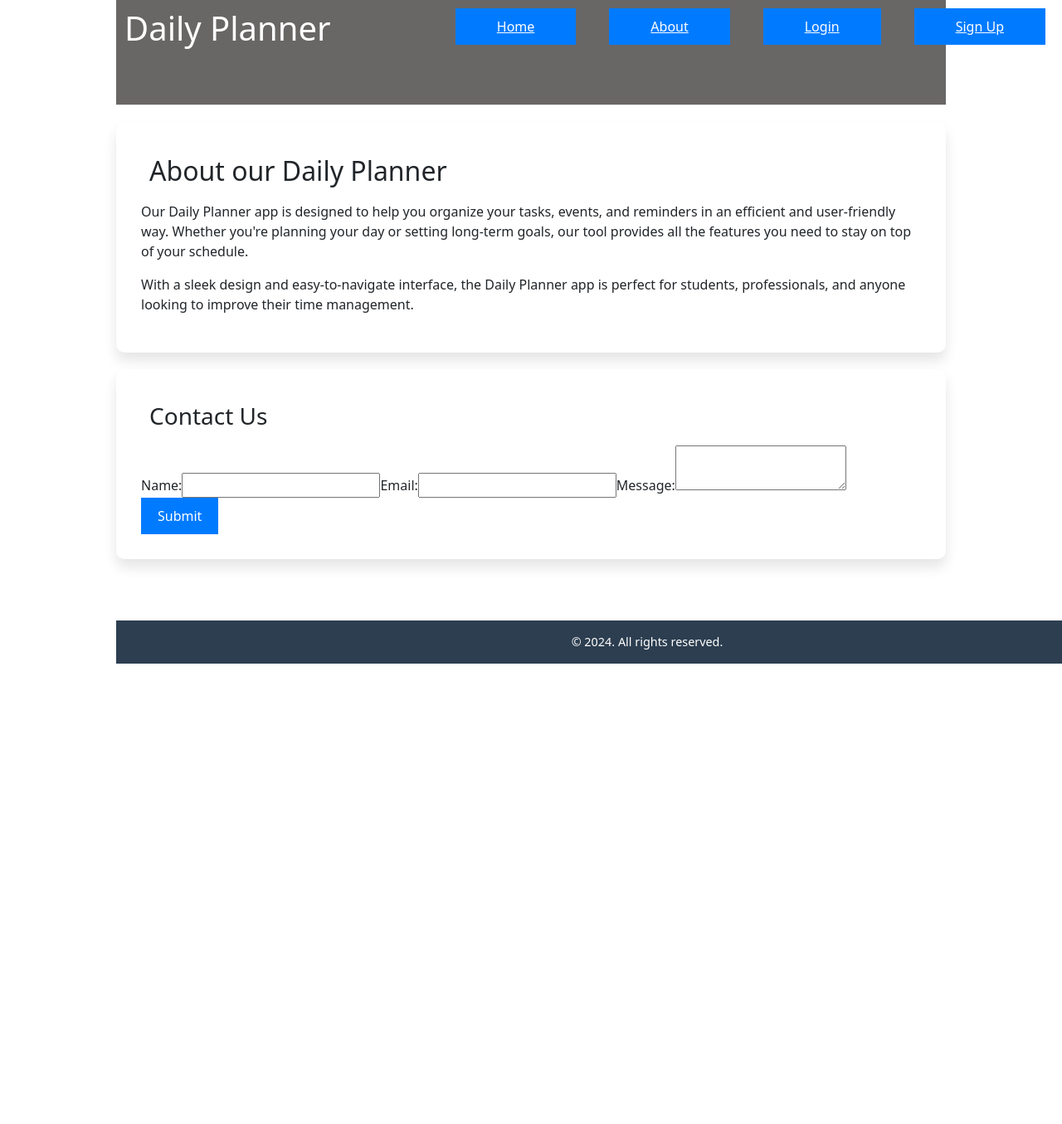
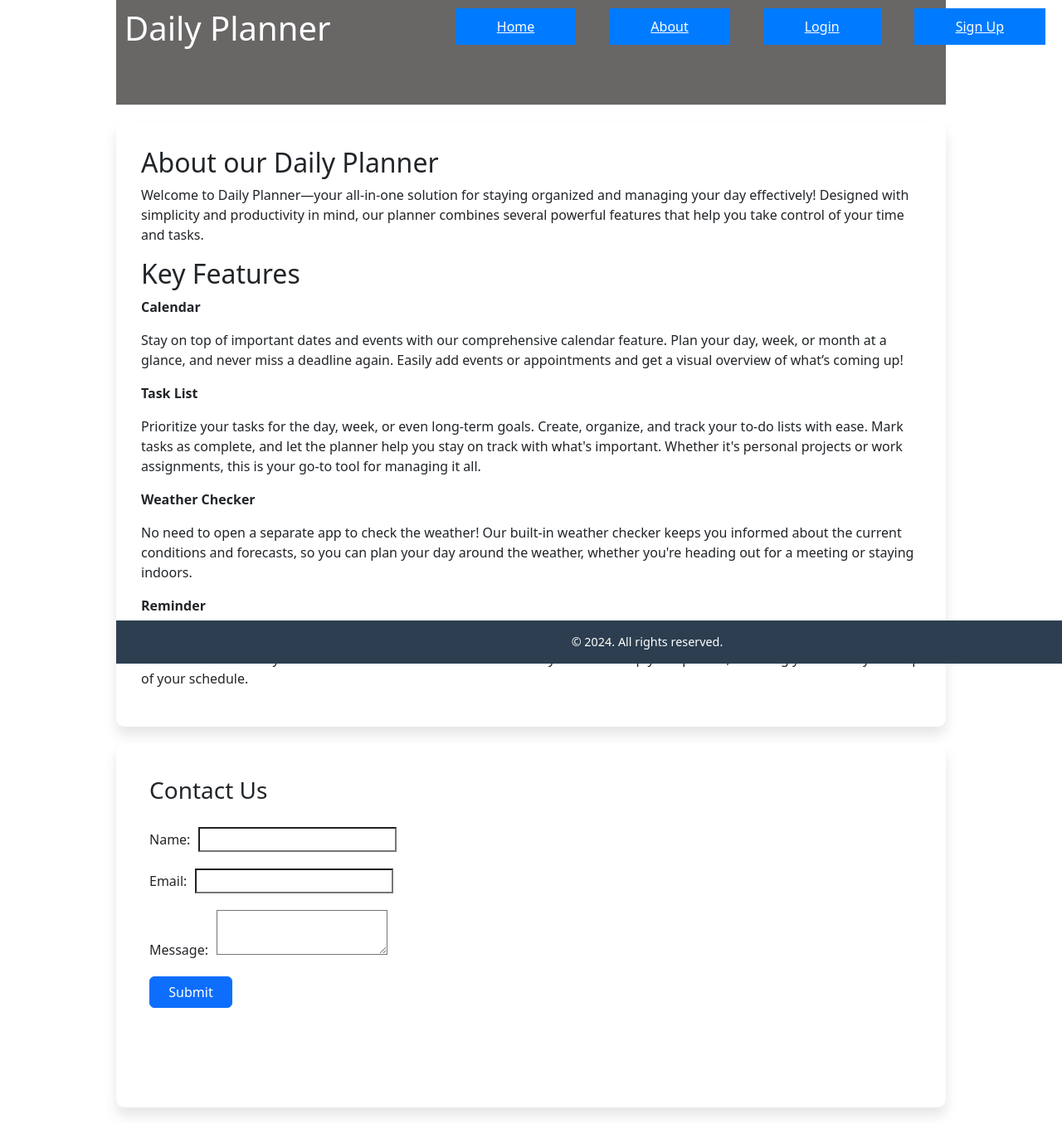
Before and after one commit to usamabadarr/NeetPlan, a React (Vite) app in the folder client/: page /about in a window 1280 px wide. Shown: the whole page at 83% size. Before the commit the page ends 800 px from the top, so only its background shows below. Built offline with nearby package versions, Linux system fonts and the light colour scheme.

Commit message:
changed about page css

```diff
--- a/client/src/Index.css
+++ b/client/src/Index.css
@@ -396,3 +396,32 @@ button:hover {
 
 
 /* About Page Styles */
+
+.aboutTitle {
+  padding: 0;
+}
+
+.contact-form div {
+  padding: 10px;
+}
+
+.contact-form div label{
+  padding-right: 10px;
+}
+
+.contact-form div input, textarea{
+  background-color: white;
+  color: black;
+}
+
+.contact-form div .form-input-message {
+
+}
+
+.contact-form div .submitButton {
+  width: 100px;
+}
+
+.contact-form {
+  padding-bottom: 80px;
+}
--- a/client/src/pages/AboutPage.tsx
+++ b/client/src/pages/AboutPage.tsx
@@ -30,26 +30,67 @@ const AboutPage: React.FC = () => {
     return (
         <>
             <section>
-                <h2>About our Daily Planner</h2>
-                <p>Our Daily Planner app is designed to help you organize your tasks, events, and reminders in an efficient and user-friendly way. Whether you're planning your day or setting long-term goals, our tool provides all the features you need to stay on top of your schedule.</p>
-                <p>With a sleek design and easy-to-navigate interface, the Daily Planner app is perfect for students, professionals, and anyone looking to improve their time management.</p>
+                <h2 className = 'aboutTitle'>About our Daily Planner</h2>
+                <p>Welcome to Daily Planner—your all-in-one solution for staying organized and managing your day effectively! Designed with simplicity and productivity in mind, our planner combines several powerful features that help you take control of your time and tasks.</p>
+
+                <h2 className = 'aboutTitle'>Key Features</h2>
+
+                <p><strong>Calendar</strong></p>
+                <p>Stay on top of important dates and events with our comprehensive calendar feature. Plan your day, week, or month at a glance, and never miss a deadline again. Easily add events or appointments and get a visual overview of what’s coming up!</p>
+
+                <p><strong>Task List</strong></p>
+                <p>Prioritize your tasks for the day, week, or even long-term goals. Create, organize, and track your to-do lists with ease. Mark tasks as complete, and let the planner help you stay on track with what's important. Whether it's personal projects or work assignments, this is your go-to tool for managing it all.</p>
+
+                <p><strong>Weather Checker</strong></p>
+                <p>No need to open a separate app to check the weather! Our built-in weather checker keeps you informed about the current conditions and forecasts, so you can plan your day around the weather, whether you're heading out for a meeting or staying indoors.</p>
+
+                <p><strong>Reminder</strong></p>
+                <p>Never forget a task or event again! Set reminders for important appointments, tasks, or even personal commitments. Choose when and how often you’d like to be reminded—our notification system will keep you updated, ensuring you're always on top of your schedule.</p>
             </section>
 
             <section className='contactSection'>
-                <h3>Contact Us</h3>
-                <form className='contactForm' onSubmit={handleSubmit}>
-                    <div>
-                        <label htmlFor='name'>Name: </label>
-                        <input type='text' id='name' name='name' value={formData.name} onChange={handleChange} required />
-
-                        <label htmlFor='email'>Email: </label>
-                        <input type='email' id='email' name='email' value={formData.email} onChange={handleChange} required />
-
-                        <label htmlFor='message'>Message: </label>
-                        <textarea id='message' name='message' value={formData.message} onChange={handleChange} required />
+                <form className='contact-form' onSubmit={handleSubmit}>
+                    <h3>Contact Us</h3>
+                    <div className = 'form-group'>
+                        <label>Name: </label>
+                        <input
+                            className = 'form-input'
+                            type='text'
+                            id='name'
+                            name='name'
+                            value={formData.name}
+                            onChange={handleChange} required
+                        />
                     </div>
 
-                    <button type="submit" className='submit'>Submit</button>
+                    <div className = 'form-group'>
+                        <label>Email: </label>
+                        <input
+                            className = 'form-input'
+                            type='email'
+                            id='email'
+                            name='email'
+                            value={formData.email}
+                            onChange={handleChange} required
+                        />
+                    </div>
+
+                    <div className = 'form-group'>
+                        <label>Message: </label>
+                        <textarea
+                            className = 'form-input-message'
+                            id='message'
+                            name='message'
+                            value={formData.message}
+                            onChange={handleChange} required
+                        />
+                    </div>
+
+                    <div className = 'form-group form-group-submit'>
+                        <button className='btn btn-primary submitButton' type="submit">
+                            Submit
+                        </button>
+                    </div>
                 </form>
             </section>
         </>
```
